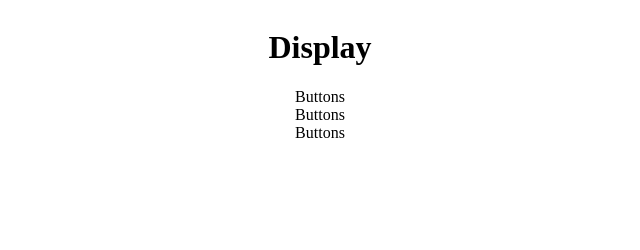
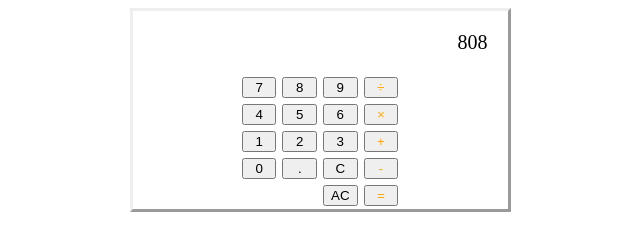
Before and after one commit to BigFatDuck1/simple-calculator-js, a plain HTML site: page index.html in a window 1280 px wide. Shown: the whole page, without its empty margins (320-960 px from the left). Drawn offline with Linux system fonts and the light colour scheme.

Commit message:
Added buttons on HTML but no JS functionality yet

```diff
--- a/index.html
+++ b/index.html
@@ -11,13 +11,35 @@
   </head>
   <body>
 
+    <div class="calc_container">
     <div class="display">
-        <h1>Display</h1>
+        <div class="display_text">808</div>
     </div>
     <div class="buttons">
-        <div>Buttons</div>
-        <div>Buttons</div>
-        <div>Buttons</div>
+        <button class="button number" id="7">7</button>
+        <button class="button number" id="8">8</button>
+        <button class="button number" id="9">9</button>
+        <button class="button operator" id="divide">÷</button>
+        <button class="button number" id="4">4</button>
+        <button class="button number" id="5">5</button>
+        <button class="button number" id="6">6</button>
+        <button class="button operator" id="multiply">×</button>
+        <button class="button number" id="1">1</button>
+        <button class="button number" id="2">2</button>
+        <button class="button number" id="3">3</button>
+        <button class="button operator" id="add">+</button>
+        <button class="button number" id="0">0</button>
+        <button class="button number" id="decimal">.</button>
+        <button class="button clear" id="C">C</button>
+        <button class="button operator" id="-">-</button>
+        <button class="button clear" id="AC">AC</button>
+        <button class="button operator" id="equal">=</button>
+
+
+
+
+
+    </div>
     </div>
 
 
--- a/style.css
+++ b/style.css
@@ -1,6 +1,44 @@
+body {
+    display: flex;
+    justify-content: center;
+}
 
-body {
+.calc_container {
+    width: 375px;
     display: flex;
     flex-direction: column;
     align-items: center;
+    border-color: rgb(63, 63, 63);
+    border: outset; /* temporary */
 }
+
+.display {
+    display: flex;
+    align-self: flex-end;
+}
+
+.display_text {
+    font-size: 20px;
+    padding: 20px;
+}
+
+.buttons {
+    display: grid;
+    grid-template-columns: repeat(4, 1fr);
+}
+
+.button {
+    margin: 3px;
+}
+
+.operator {
+    color: orange;
+}
+
+#AC {
+    grid-column-start: 3;
+}
+
+#equal {
+    grid-column-start: 4;
+}
```
